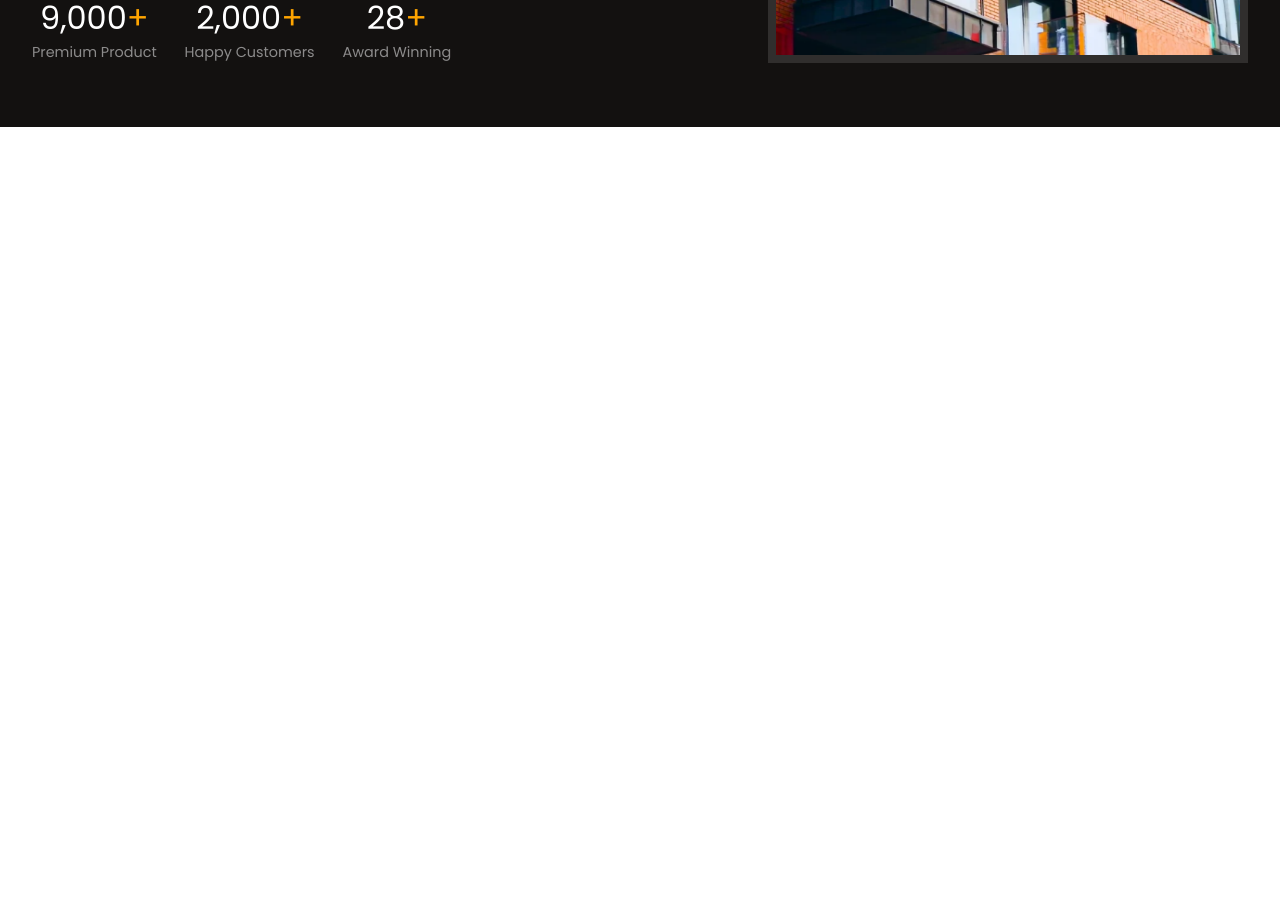
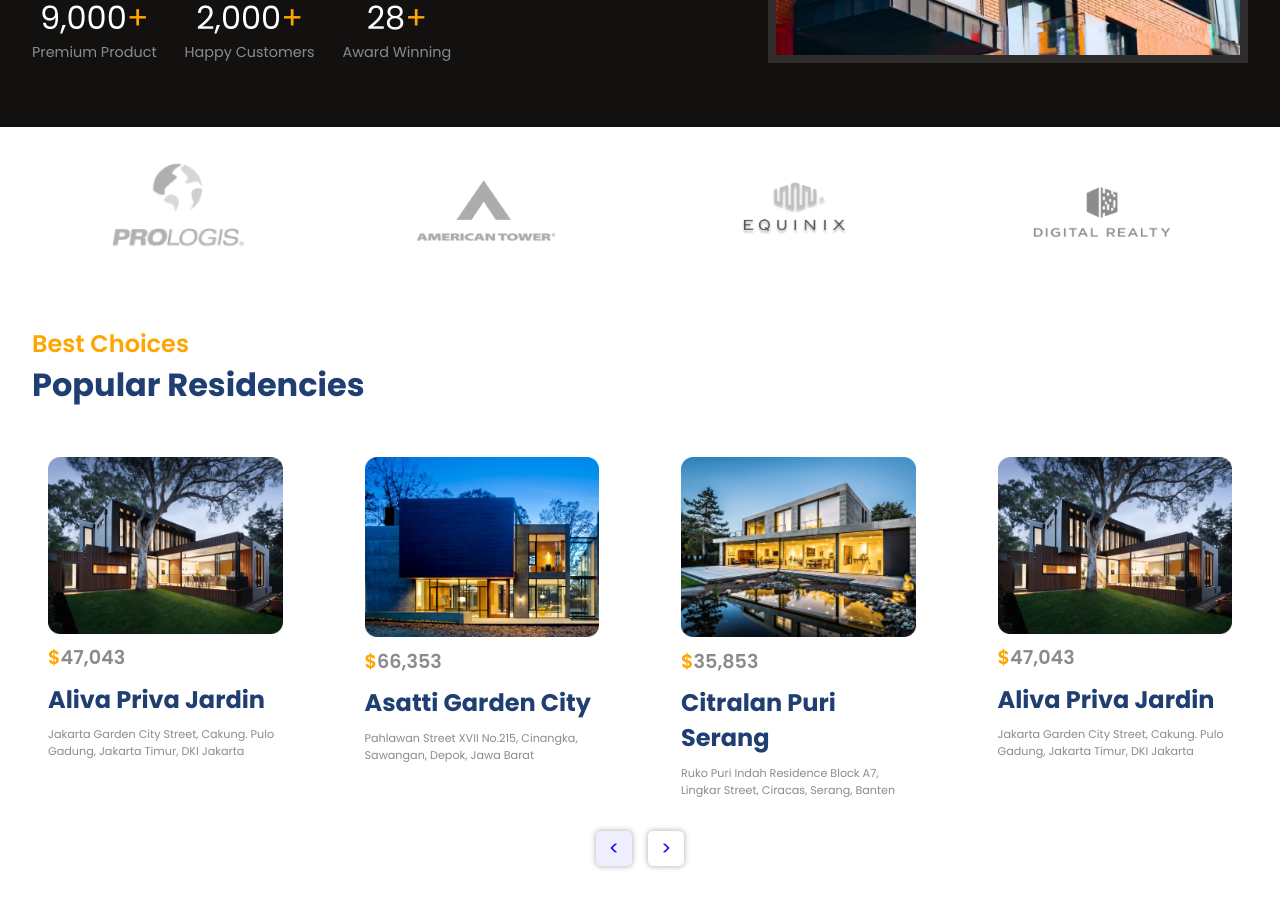
Before and after one commit to Preetam7064/Real-Estate-React-Project, a React (Vite) app: page / in a window 1280 px wide. Shown: the part 520-1428 px from the top of the page. Before the commit the page ends 800 px from the top, so only its background shows below. Built offline with nearby package versions, Linux system fonts and the light colour scheme.

Commit message:
Popular Residencies is complete

```diff
--- a/src/App.jsx
+++ b/src/App.jsx
@@ -1,6 +1,8 @@
 import Header from './components/Header/Header';
 import Hero from './components/Hero/Hero';
 import './../src/App.css';
+import Companies from './components/Companies/Companies';
+import Residencies from './components/Residencies/Residencies';
 
 function App() {
 	return (
@@ -10,6 +12,8 @@
 				<Header />
 				<Hero />
 			</div>
+			<Companies />
+			<Residencies />
 		</div>
 	);
 }
--- /dev/null
+++ b/src/components/Companies/Companies.css
@@ -0,0 +1,7 @@
+.c-container {
+	justify-content: space-around;
+	gap: 1rem;
+}
+.c-container > img {
+	width: 9rem;
+}
--- /dev/null
+++ b/src/components/Companies/Companies.jsx
@@ -0,0 +1,17 @@
+import React from 'react';
+import './Companies.css';
+
+const Companies = () => {
+	return (
+		<section className="c-wrapper">
+			<div className="paddings innerWidth flexCenter c-container">
+				<img src="./prologis.png" alt="" />
+				<img src="./tower.png" alt="" />
+				<img src="./equinix.png" alt="" />
+				<img src="./realty.png" alt="" />
+			</div>
+		</section>
+	);
+};
+
+export default Companies;
--- /dev/null
+++ b/src/components/Residencies/Residencies.css
@@ -0,0 +1,67 @@
+.r-container {
+	overflow: hidden;
+}
+
+.r-head {
+	margin-bottom: 2rem;
+}
+.r-card {
+	gap: 0.6rem;
+	padding: 1rem;
+	border-radius: 10px;
+	max-width: max-content;
+	margin: auto;
+	transition: all 300ms ease-in;
+}
+.r-card > img {
+	width: 100%;
+	max-width: 15rem;
+}
+.r-card > :nth-child(2) {
+	font-size: 1.2rem;
+	font-weight: 600;
+}
+.r-card > :nth-child(3) {
+	font-size: 1.5rem;
+}
+.r-card > :nth-child(4) {
+	font-size: 0.7rem;
+	width: 15rem;
+}
+.r-card:hover {
+	scale: 1.025;
+	cursor: pointer;
+	background: linear-gradient(
+		180deg,
+		rgba(255, 255, 255, 0) 0%,
+		rgba(136, 160, 255, 0.46) 217.91%
+	);
+	box-shadow: 0px 72px 49px -51px rgba(136, 160, 255, 0.21);
+}
+.swiper-horizontal {
+	overflow: visible;
+}
+.r-buttons {
+	gap: 1rem;
+}
+.r-buttons button {
+	font-size: 1.2rem;
+	padding: 0.2rem 0.8rem;
+	color: blue;
+	border: none;
+	border-radius: 5px;
+	background-color: white;
+	cursor: pointer;
+	margin-top: 1rem;
+	margin-bottom: 1rem;
+}
+.r-buttons > :nth-child(1) {
+	background-color: #eeeeff;
+	box-shadow: 0px 0px 5px 1px rgba(0, 0, 0, 0.25);
+}
+.r-buttons > :nth-child(2) {
+	box-shadow: 0px 0px 5px 1px rgba(0, 0, 0, 0.25);
+}
+.r-buttons button:hover {
+	scale: 1.025;
+}
--- /dev/null
+++ b/src/components/Residencies/Residencies.jsx
@@ -0,0 +1,59 @@
+import React from 'react';
+import './Residencies.css';
+import { Swiper, SwiperSlide, useSwiper } from 'swiper/react';
+import 'swiper/css';
+import data from './../../utils/slider.json';
+import { sliderSettings } from './../../utils/common.js';
+
+const Residencies = () => {
+	return (
+		<section className="r-wrapper">
+			<div className="paddings innerWidth r-container">
+				<div className="r-head flexColStart">
+					<span className="orangeText">Best Choices</span>
+					<span className="primaryText">Popular Residencies</span>
+				</div>
+				<Swiper {...sliderSettings}>
+					<SliderButtons />
+					{data.map((card, i) => (
+						<SwiperSlide key={i}>
+							<div className="flexColStart r-card">
+								<img src={card.image} alt="home" />
+								<span className="secondaryText r-price">
+									<span style={{ color: 'orange' }}>$</span>
+									<span>{card.price}</span>
+								</span>
+								<span className="primaryText">{card.name}</span>
+								<span className="secondaryText">{card.detail}</span>
+							</div>
+						</SwiperSlide>
+					))}
+				</Swiper>
+			</div>
+		</section>
+	);
+};
+
+export default Residencies;
+
+const SliderButtons = () => {
+	const swiper = useSwiper();
+	return (
+		<div className="flexCenter r-buttons">
+			<button
+				onClick={() => {
+					swiper.slidePrev();
+				}}
+			>
+				&lt;
+			</button>
+			<button
+				onClick={() => {
+					swiper.slideNext();
+				}}
+			>
+				&gt;
+			</button>
+		</div>
+	);
+};
--- /dev/null
+++ b/src/utils/common.js
@@ -0,0 +1,18 @@
+export const sliderSettings = {
+	slidesPerView: 1,
+	spaceBetween: 50,
+	breakpoints: {
+		480: {
+			slidesPerView: 1,
+		},
+		600: {
+			slidesPerView: 2,
+		},
+		750: {
+			slidesPerView: 3,
+		},
+		1100: {
+			slidesPerView: 4,
+		},
+	},
+};
```
